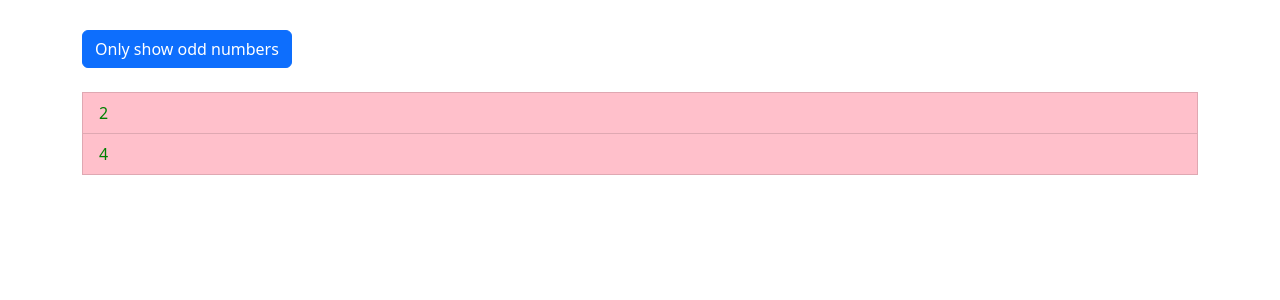
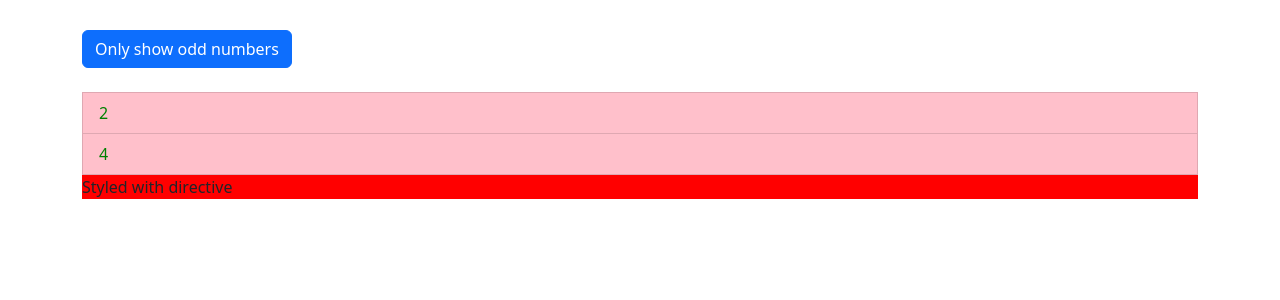
Before and after one commit to EnigmaSn/angular-max, an Angular app: page / in a window 1280 px wide. Shown: the top 300 px of the page. Built offline with nearby package versions, Linux system fonts and the light colour scheme.

Commit message:
custom directive

```diff
--- a/src/app/app.component.html
+++ b/src/app/app.component.html
@@ -28,6 +28,7 @@
         <ng-template [ngIf]="onlyOdd">
           <p>Only odd</p>
         </ng-template>
+        <p appBasicHighlight>Styled with directive</p>
       </div>
     </div>
   </div>
--- a/src/app/app.module.ts
+++ b/src/app/app.module.ts
@@ -3,14 +3,16 @@ import { BrowserModule } from '@angular/platform-browser';
 import { FormsModule } from '@angular/forms';
 
 import { AppComponent } from './app.component';
+import { BasicHighlightDirective } from './directives/basic-highlight.directive';
 
 @NgModule({
   declarations: [
     AppComponent,
+    BasicHighlightDirective
   ],
   imports: [
     BrowserModule,
-    FormsModule
+    FormsModule,
   ],
   providers: [],
   bootstrap: [AppComponent]
--- /dev/null
+++ b/src/app/directives/basic-highlight.directive.ts
@@ -0,0 +1,15 @@
+import { Directive, OnInit, ElementRef } from '@angular/core';
+
+@Directive({
+  selector: '[appBasicHighlight]'
+})
+export class BasicHighlightDirective implements OnInit {
+
+  constructor(private elementRef: ElementRef) {
+  }
+
+  ngOnInit(): void {
+    this.elementRef.nativeElement.style.backgroundColor = 'red';
+  }
+
+}
```
